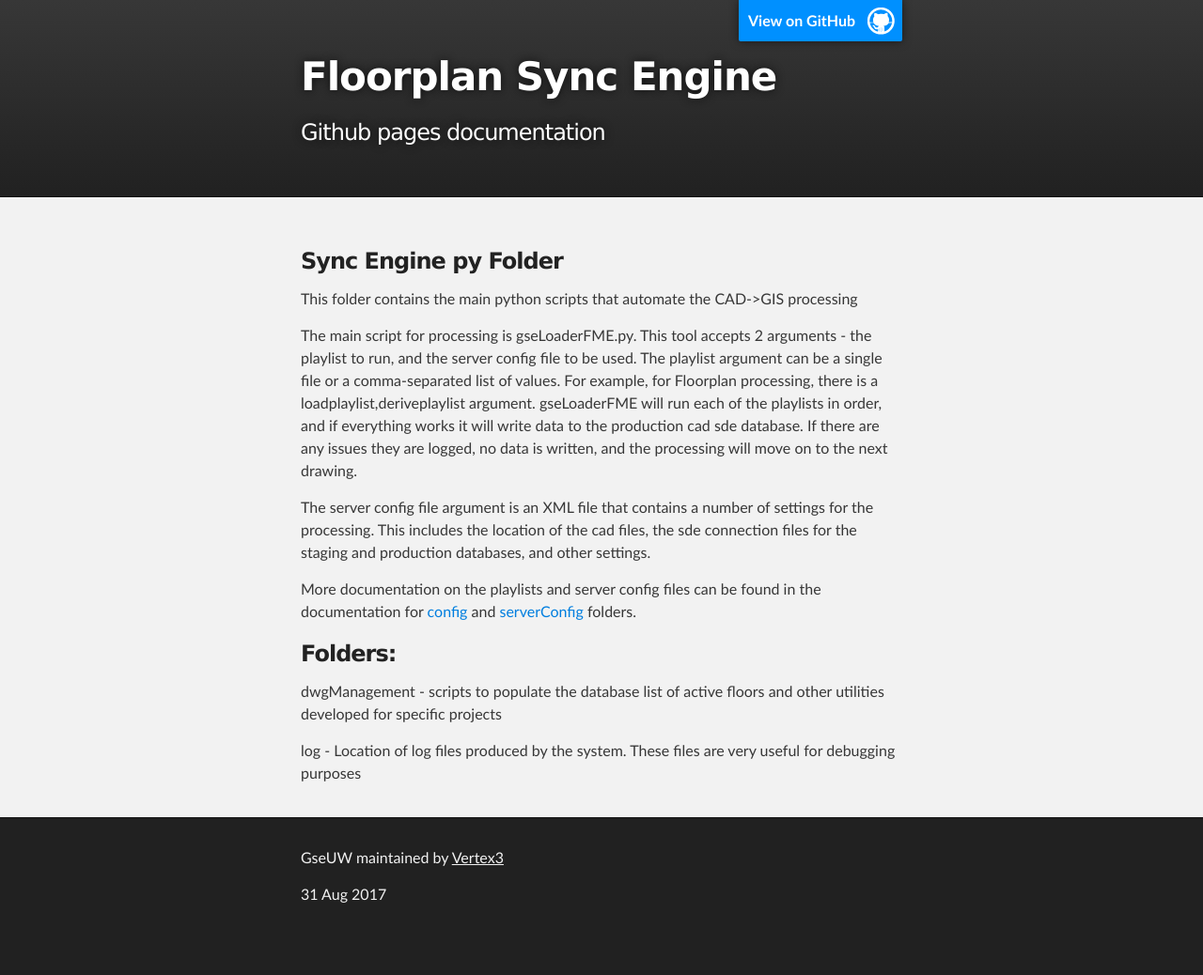
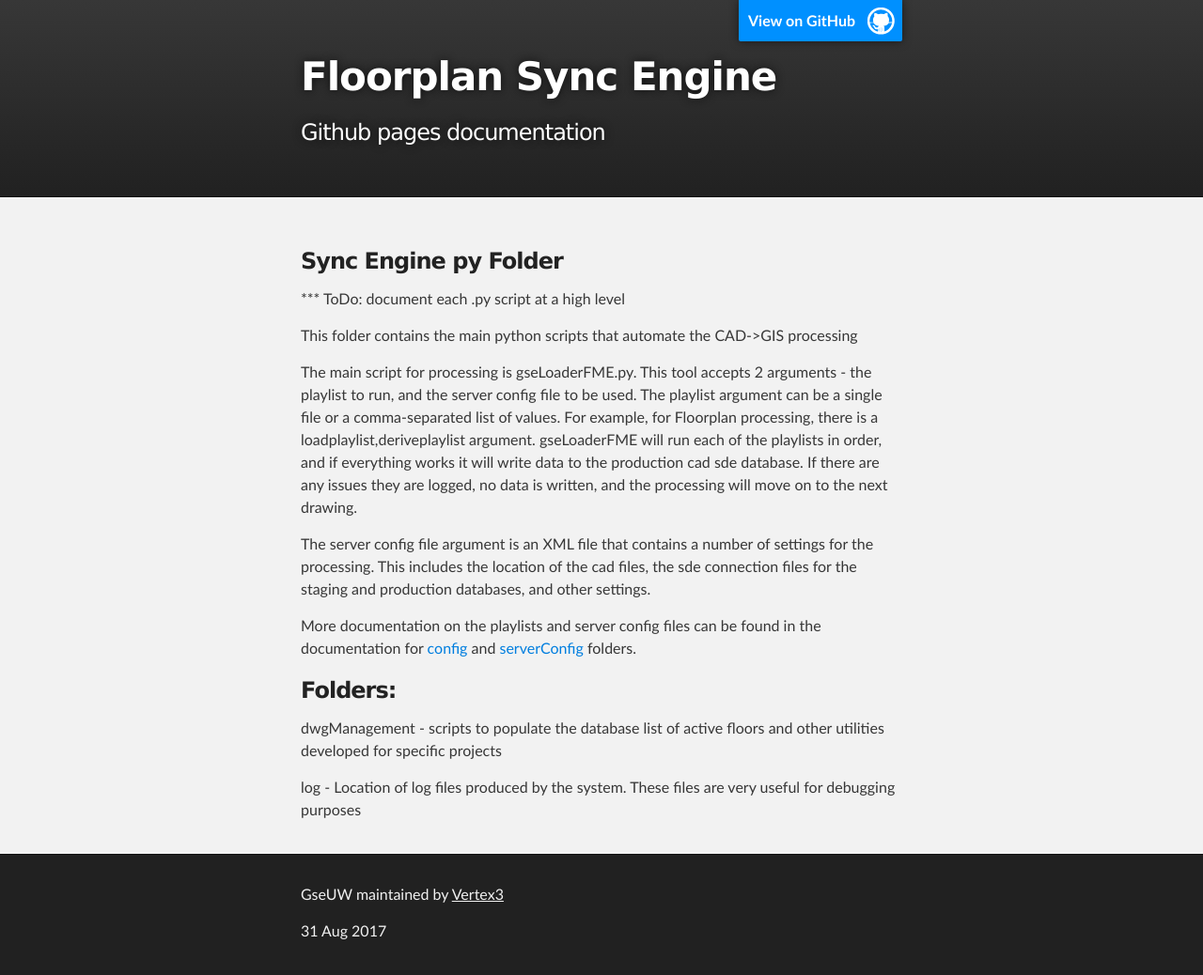
Before and after one commit to Vertex3/gseBase, a Jekyll site: the page built from ETL/py/index.html, in a window 1280 px wide. Shown: the whole page at 94% size. Built offline with Jekyll 4.4.1, drawn with Linux system fonts in a browser that asks for light colours; before the commit the page ends 999 px from its top, so only the background shows below that.

Commit message:
todos and other updates.

```diff
--- a/ETL/batch/index.html
+++ b/ETL/batch/index.html
@@ -7,7 +7,7 @@ layout: default
       <section id="main_content" class="inner">
 		<h3>Sync Engine batch Folder</h3>
 		<p>Folder that contains batch processing tools for campus-wide processing steps</p>
-
+		<p>*** ToDo: document each folder and .fmw file at a high level</p>
 		<h3>Folders:</h3>
 		<p>Exterior - Processing for exterior routing lines</p>
 		<p>Routing - Processing for interior routing lines</p>
--- a/ETL/config/index.html
+++ b/ETL/config/index.html
@@ -9,6 +9,7 @@ published: true
     <div id="main_content_wrap" class="outer">
       <section id="main_content" class="inner">
 		<h3>Sync Engine config Folder</h3>
+<p>*** ToDo: document each .xml file at a high level, provided git links to the folders/files</p>
 		<p>Folder that contains Gizinta xml configuration files</p>
 		<p>This folder contains Gizinta playlist files along with subfolders containing the files referenced in the playlists</p>
 	<p>A Gizinta plalylist is a list of datasets to be processed, and each of the Sync Engine processing steps uses a playlist argument
--- a/ETL/fme/index.html
+++ b/ETL/fme/index.html
@@ -7,6 +7,8 @@ layout: default
       <section id="main_content" class="inner">
 		<h3>Sync Engine fme Folder</h3>
 		<p>Folder that contains the FME Workbench files and related python scripts</p>
+		<p>*** ToDo: document each .fmw file at a high level</p>
+
 		<p>The .fmw files in this folder are all FME workbench files that define key parts of the Sync Engine processing.
 		These tools read from source CAD or Geodatabase datasets, perform a series of calculations on data, often including the creation
 		of new fields and datasets for the target database. They read source 2D CAD drawings and write to staging and production 3D Geodatabases.
--- a/ETL/py/index.html
+++ b/ETL/py/index.html
@@ -6,7 +6,8 @@ layout: default
     <div id="main_content_wrap" class="outer">
       <section id="main_content" class="inner">
 		<h3>Sync Engine py Folder</h3>
-		<p>This folder contains the main python scripts that automate the CAD->GIS processing</p>
+<p>*** ToDo: document each .py script at a high level</p>
+<p>This folder contains the main python scripts that automate the CAD->GIS processing</p>
 		<p>The main script for processing is gseLoaderFME.py. This tool accepts 2 arguments - the playlist to run, and the server config file to be used.
 		The playlist argument can be a single file or a comma-separated list of values. For example, for Floorplan processing, there is
 		a loadplaylist,deriveplaylist argument. gseLoaderFME will run each of the playlists in order, and if everything works it will write
@@ -14,7 +15,7 @@ layout: default
 		<p>The server config file argument is an XML file that contains a number of settings for the processing. This includes the
 		location of the cad files, the sde connection files for the staging and production databases, and other settings.</p>
 		<p>More documentation on the playlists and server config files can be found in the documentation for
-		<a href="../config/doc_config.htm">config</a> and <a href="../serverConfig/doc_serverConfig.htm">serverConfig</a> folders.</p>
+		<a href="../config/index.html">config</a> and <a href="../serverConfig/index.html">serverConfig</a> folders.</p>
 		<h3>Folders:</h3>
 		<p>dwgManagement - scripts to populate the database list of active floors and other utilities developed for specific projects</p>
 		<p>log - Location of log files produced by the system. These files are very useful for debugging purposes</p>
```
